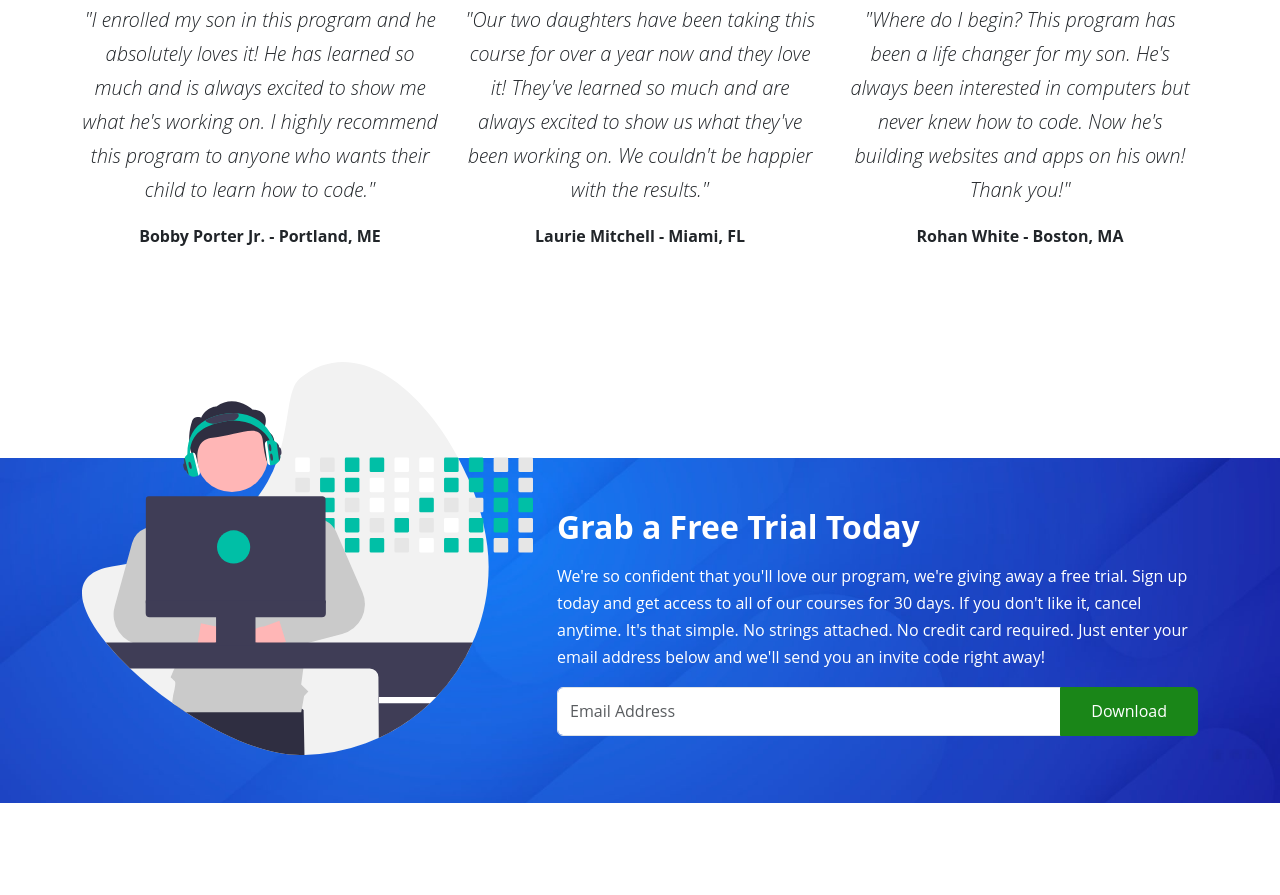
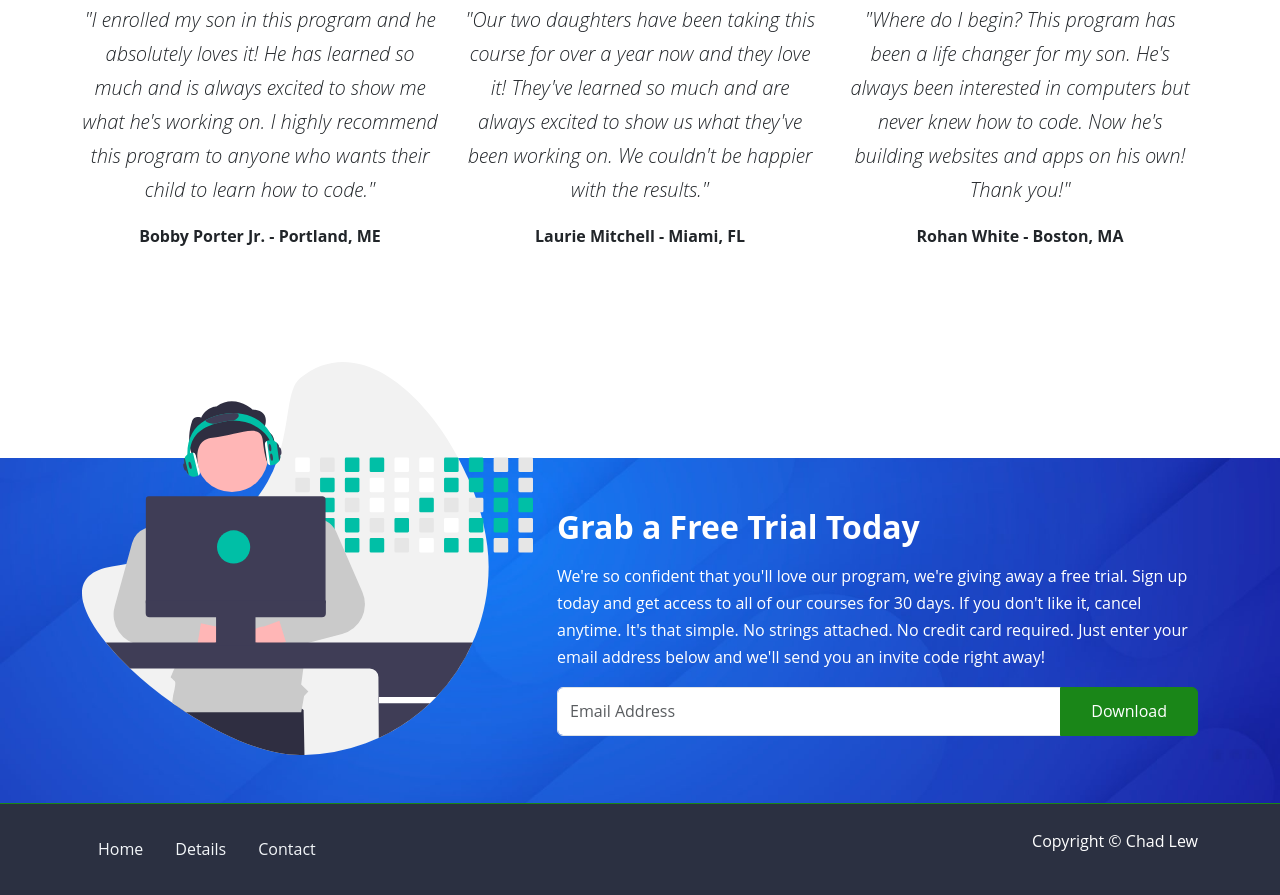
Before and after one commit to clew-bot/tcs-website-mock, a website: page index.html in a window 1280 px wide. Shown: the part 2700-3595 px from the top of the page. Before the commit the page ends 3503 px from the top, so only its background shows below. Drawn offline with Linux system fonts and the light colour scheme.

Commit message:
Add Footer

```diff
--- a/index.html
+++ b/index.html
@@ -27,14 +27,14 @@
           <div class="collapse navbar-collapse" id="navbarNavDropdown">
             <ul class="navbar-nav ms-auto">
               <li class="nav-item">
-                <a href="index.html" class="nav-link fw-semibold">Home</a>
+                <a href="#" class="nav-link fw-semibold">Home</a>
               </li>
               <li class="nav-item">
                 <a href="#details" class="nav-link fw-semibold">Details</a>
               </li>
               <li class="nav-item">
                 <a
-                  href="contact.html"
+                  href="#"
                   class="nav-link btn btn-outline-light fw-semibold px-4 mx-4"
                   >Contact</a
                 >
@@ -371,6 +371,30 @@
         </div>
       </section>
 
+      <footer class="border-top border-primary bg-dark text-white py-4">
+        <div class="container">
+          <div class="row">
+            <div class="col-md-8">
+              <ul class="nav">
+                <li class="nav-item">
+                  <a href="index.html" class="nav-link link-light">Home</a>
+                </li>
+                <li class="nav-item">
+                  <a href="#details" class="nav-link link-light">Details</a>
+                </li>
+                <li class="nav-item">
+                  <a href="contact.html" class="nav-link link-light">Contact</a>
+                </li>
+              </ul>
+            </div>
+            <div class="col-md-4">
+              <p class="text-end d-none d-md-block">
+                Copyright &copy; Chad Lew
+              </p>
+            </div>
+          </div>
+        </div>
+      </footer>
 
     <script src="./js/script.js"></script>
     <script src="./js/bootstrap.bundle.min.js"></script>
```
